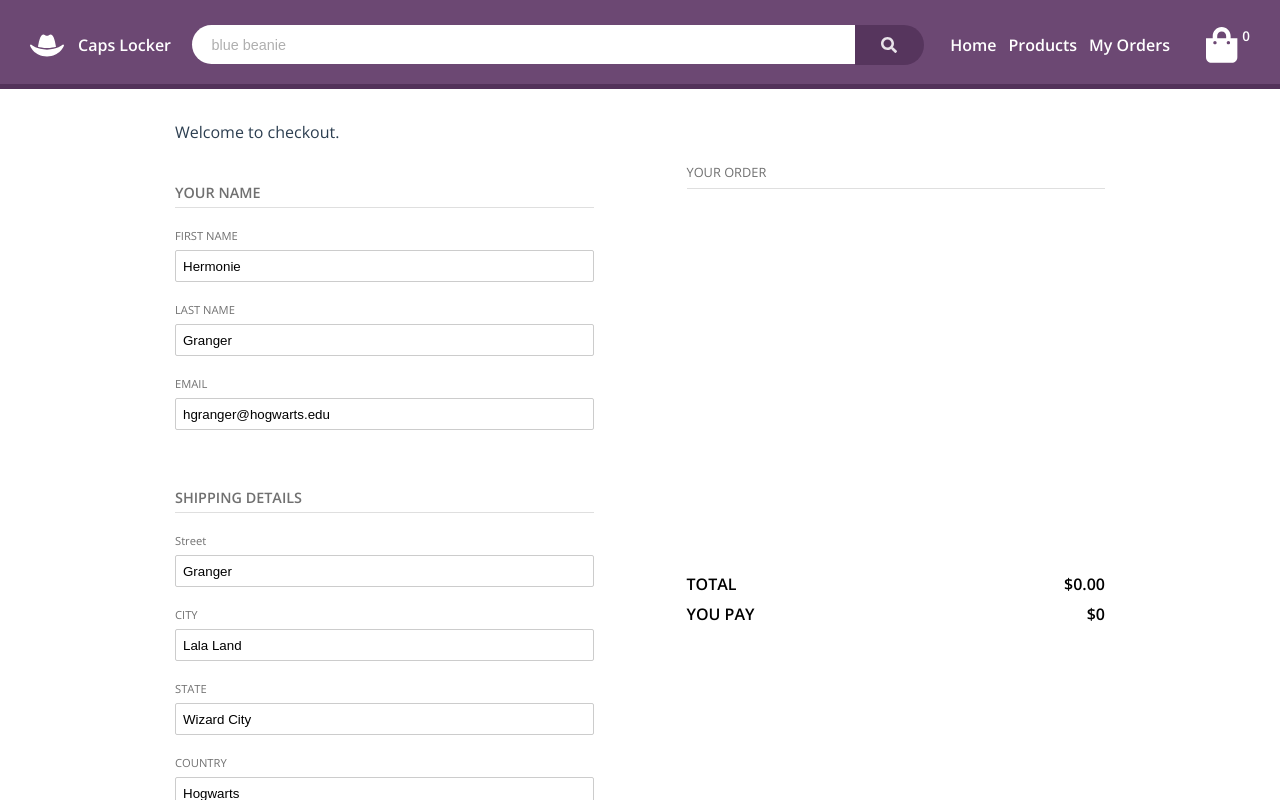
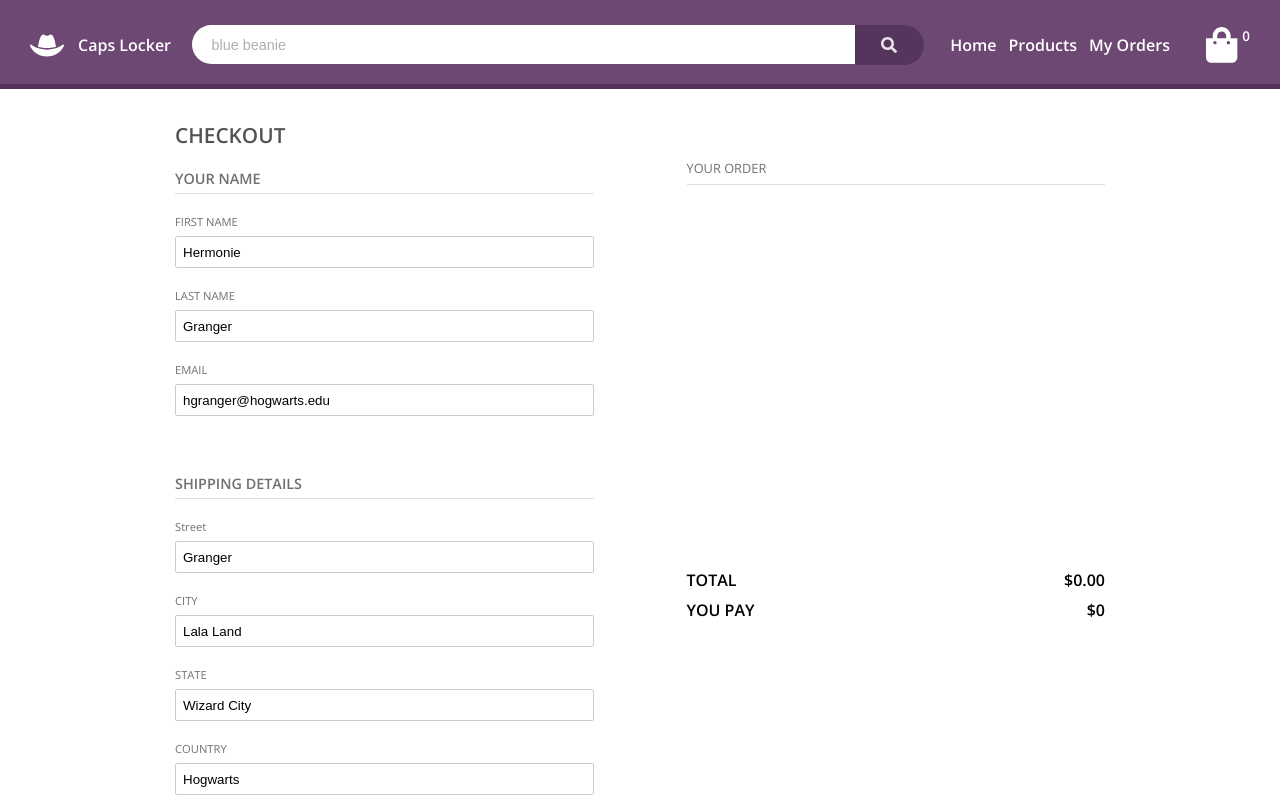
Before and after one commit to Reybel24/IT310_E-Commerce, a Vue app: page /#/checkout in a window 1280 px wide. Built offline with nearby package versions, Linux system fonts and the light colour scheme; what vue2-perfect-scrollbar would draw is missing.

Commit message:
fix remove item from cart bug update header text in checkout automatically close cart when press go to checkout

```diff
--- a/src/components/CartMini.vue
+++ b/src/components/CartMini.vue
@@ -95,6 +95,7 @@ export default {
       return require("@/assets/products/" + item.img);
     },
     pressGoToCheckout() {
+      this.close();
       this.$router.push({ path: 'checkout' });
     },
     updateQuantity(item, amt) {
--- a/src/store/index.js
+++ b/src/store/index.js
@@ -33,7 +33,7 @@ export default new Vuex.Store({
     removeFromCart(state, item) {
       // Find in cart
       state.cart.forEach(function (value, index) {
-        if (item.id == value.id) {
+        if (item.itemID == value.itemID) {
           state.cart.splice(index, 1);
         }
       });
--- a/src/views/Checkout/index.vue
+++ b/src/views/Checkout/index.vue
@@ -1,6 +1,6 @@
 <template>
   <div class="container">
-    <div class="checkout">Welcome to checkout.</div>
+    <div class="header strong">CHECKOUT</div>
 
     <div class="main">
       <div class="section entry">
@@ -95,10 +95,14 @@ export default {
 </script>
 
 <style scoped lang="scss">
+.header {
+  font-size: 1.3em;
+  color: rgb(83, 83, 83);
+}
 .main {
   flex-direction: row;
   min-height: 700px;
-  margin-top: 20px;
+  margin-top: 10px;
   justify-content: space-between;
 }
 .section {
--- a/src/views/MyOrders.vue
+++ b/src/views/MyOrders.vue
@@ -110,7 +110,8 @@ export default {
           return true;
         }
       }
-
+      console.log("Not found!");
+      console.log(product);
       return false;
 
       // console.log(metadata)
```
